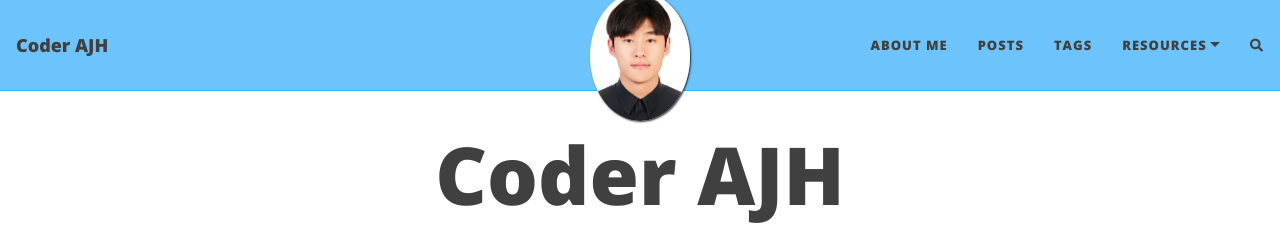
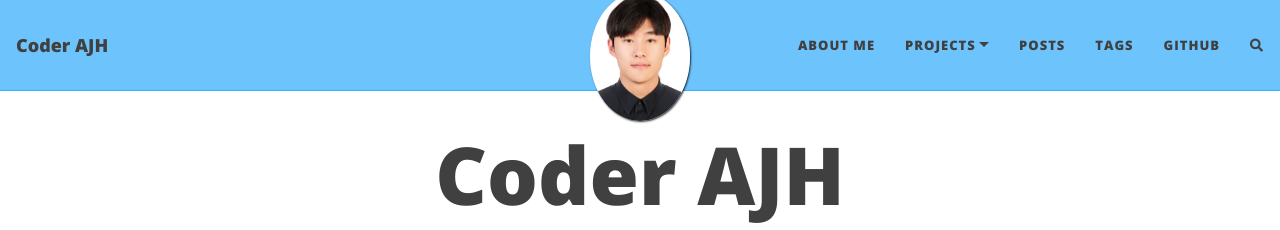
Before and after one commit to junhong625/junhong625.github.io, a Jekyll site: the page built from index.html, in a window 1280 px wide. Shown: the top 230 px of the page. Built offline with Jekyll 4.4.1, drawn with Linux system fonts in a browser that asks for light colours; nearby versions of some CDN libraries; the list of posts is cut into pages by our own code; comment, search, counter and statistics services are not loaded.

Commit message:
Update _config.yml

```diff
--- a/_config.yml
+++ b/_config.yml
@@ -15,10 +15,13 @@ author: Some Person
 
 navbar-links:
   About Me: "aboutme"
+  Projects:
+    - A-Fit: "project_1"
   Posts: "posts"
   Tags: "tags"
-  Resources:
-    - Github: "https://www.github.com/junhong625/"
+  Github: "https://www.github.com/junhong625/"
+  #Resources:#
+  #  - Github: "https://www.github.com/junhong625/"#
 
 # --- Logo --- #
 
```
